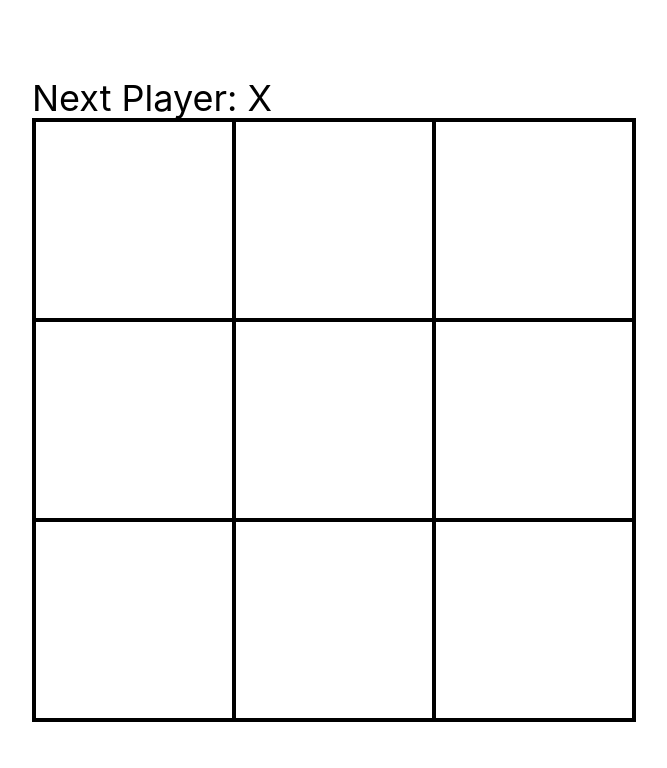
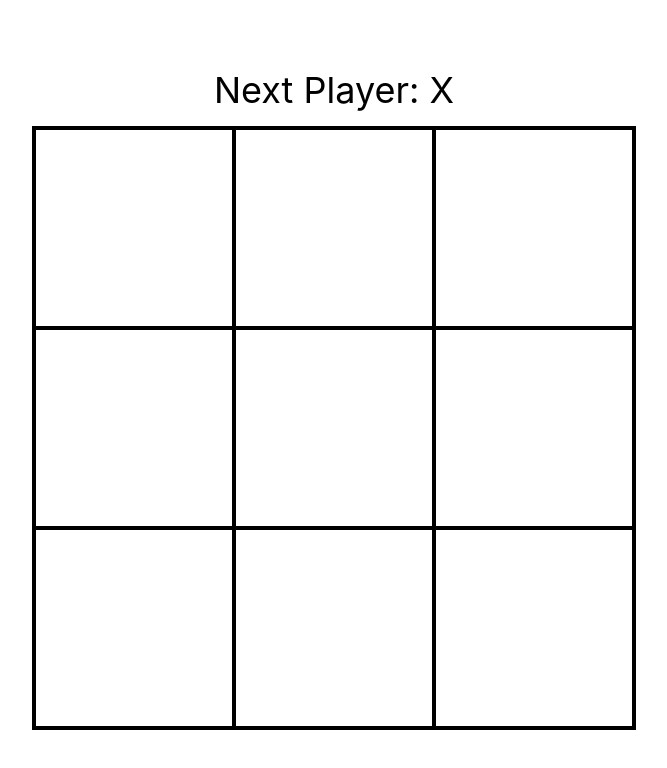
Before and after one commit to KlayClarke/reactJS_tictactoe, a React (Create React App) app: page / in a window 1280 px wide. Shown: the top 768 px of the page, without its empty margins (306-973 px from the left). Built offline with nearby package versions, Linux system fonts and the light colour scheme.

Commit message:
restyle restart button, add margin where needed

```diff
--- a/src/components/Board.jsx
+++ b/src/components/Board.jsx
@@ -51,10 +51,15 @@ export default function Board() {
     : `Next Player: ${xIsNext ? "X" : "O"}`;
 
   return (
-    <div className="">
-      <div className="text-4xl">{status}</div>
+    <div className="flex flex-col">
+      <div className="text-4xl flex justify-center items-center mb-4">
+        {status}
+      </div>
       {winner && (
-        <button className="button" onClick={handleRestart}>
+        <button
+          className="bg-blue-500 hover:bg-blue-700 text-white font-bold py-2 px-4 rounded mb-4"
+          onClick={handleRestart}
+        >
           Play again
         </button>
       )}
```
